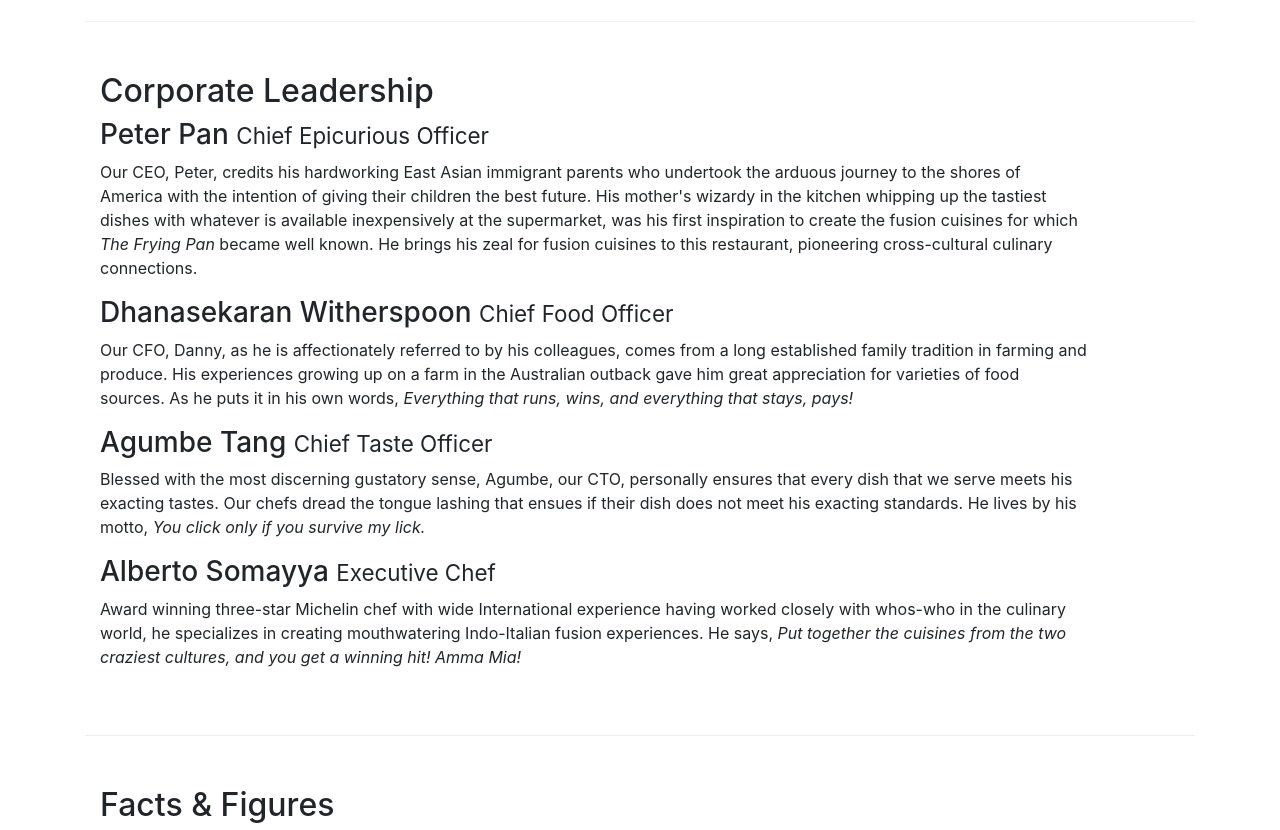
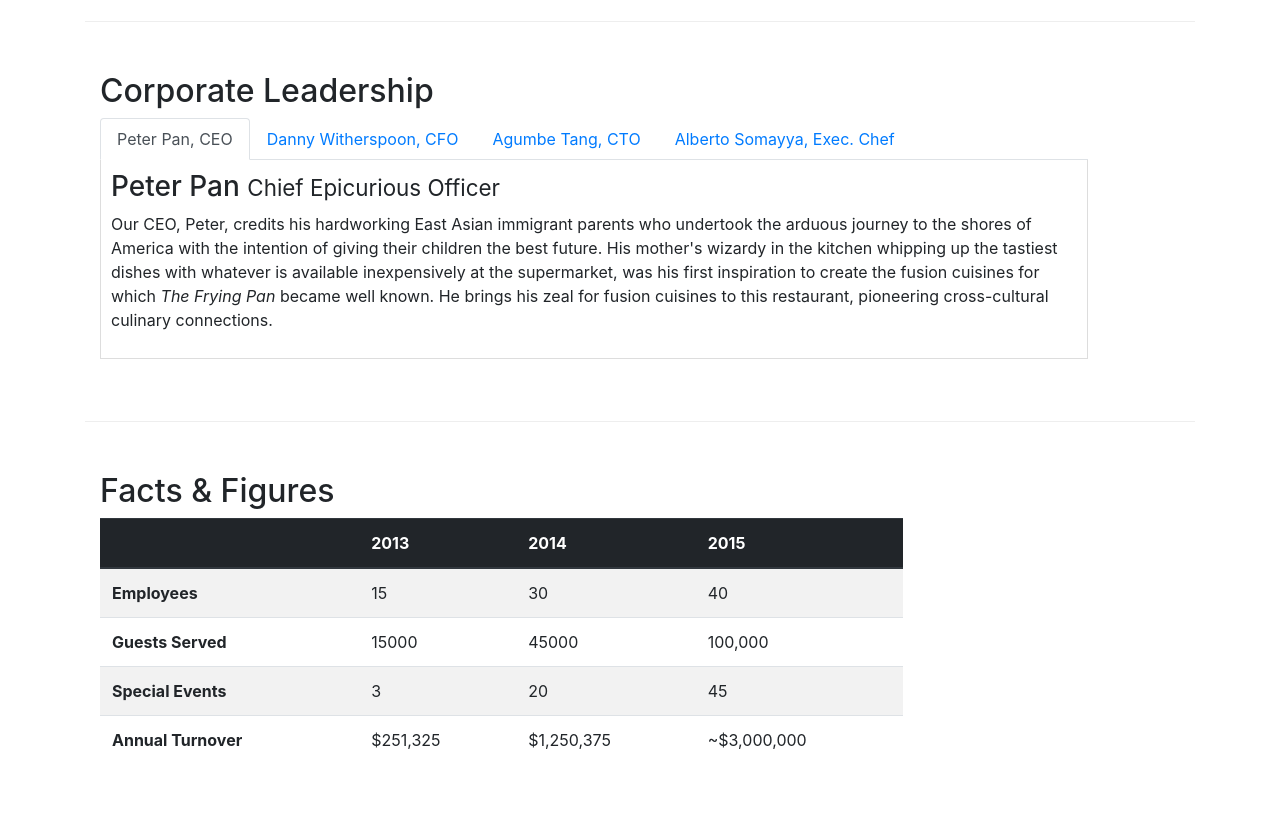
Before and after one commit to Suhana2268/Project-Restuarant-confusion, a website: page aboutus.html in a window 1280 px wide. Shown: the part 950-1780 px from the top of the page. Drawn offline with nearby package versions, Linux system fonts and the light colour scheme.

Commit message:
nav-tabs commit

```diff
--- a/aboutus.html
+++ b/aboutus.html
@@ -6,7 +6,9 @@
     <meta charset="utf-8">
     <meta name="viewport" content="width=device-width, initial-scale=1, shrink-to-fit=no">
     <meta http-equiv="x-ua-compatible" content="ie=edge">
-
+    <script src="https://ajax.googleapis.com/ajax/libs/jquery/3.5.1/jquery.min.js"></script>
+    <script src="https://cdnjs.cloudflare.com/ajax/libs/popper.js/1.16.0/umd/popper.min.js"></script>
+    <script src="https://maxcdn.bootstrapcdn.com/bootstrap/4.5.0/js/bootstrap.min.js"></script>
     <!-- Bootstrap CSS -->
     <link rel="stylesheet" href="node_modules/bootstrap/dist/css/bootstrap.min.css">
     <link rel = "stylesheet" href = "node_modules/font-awesome/css/font-awesome.min.css">
@@ -103,14 +105,44 @@
         <div class = "row row-content">
             <div class = "col-12 col-sm-6 col-md-11">
                 <h2>Corporate Leadership</h2>
+                <ul class="nav nav-tabs">
+                    <li class="nav-item">
+                        <a class="nav-link active" href="#peter"
+                            role="tab" data-toggle="tab">Peter Pan, CEO</a>
+                    </li>
+                    <li class="nav-item">
+                        <a class="nav-link" href="#danny" role="tab"
+                            data-toggle="tab">Danny Witherspoon, CFO</a>
+                    </li>
+                    <li class="nav-item">
+                        <a class="nav-link" href="#agumbe"role="tab"
+                            data-toggle="tab">Agumbe Tang, CTO</a>
+                    </li>
+                    <li class="nav-item">
+                        <a class="nav-link" href="#alberto" role="tab"
+                            data-toggle="tab">Alberto Somayya, Exec. Chef</a>
+                    </li>
+                </ul>
+
+
+                <div class="tab-content">
+                    <div class="tab-pane fade show active" role="tabpanel" id="peter">
                         <h3>Peter Pan <small>Chief Epicurious Officer</small></h3>
                         <p class = "d-none d-sm-block">Our CEO, Peter, credits his hardworking East Asian immigrant parents who undertook the arduous journey to the shores of America with the intention of giving their children the best future. His mother's wizardy in the kitchen whipping up the tastiest dishes with whatever is available inexpensively at the supermarket, was his first inspiration to create the fusion cuisines for which <em>The Frying Pan</em> became well known. He brings his zeal for fusion cuisines to this restaurant, pioneering cross-cultural culinary connections.</p>
+                    </div>
+                    <div class = "tab-pane fade" role = "tabpanel" id = "danny">
                         <h3>Dhanasekaran Witherspoon <small>Chief Food Officer</small></h3>
                         <p class = "d-none d-sm-block">Our CFO, Danny, as he is affectionately referred to by his colleagues, comes from a long established family tradition in farming and produce. His experiences growing up on a farm in the Australian outback gave him great appreciation for varieties of food sources. As he puts it in his own words, <em>Everything that runs, wins, and everything that stays, pays!</em></p>
+                    </div>
+                    <div role = "tabpanel" class = "tab-pane fade" id = "agumbe">
                         <h3>Agumbe Tang <small>Chief Taste Officer</small></h3>
                         <p class = "d-none d-sm-block">Blessed with the most discerning gustatory sense, Agumbe, our CTO, personally ensures that every dish that we serve meets his exacting tastes. Our chefs dread the tongue lashing that ensues if their dish does not meet his exacting standards. He lives by his motto, <em>You click only if you survive my lick.</em></p>
+                    </div>
+                    <div role = "tabpanel" class = "tab-pane fade" id = "alberto">
                         <h3>Alberto Somayya <small>Executive Chef</small></h3>
                         <p class = "d-none d-sm-block">Award winning three-star Michelin chef with wide International experience having worked closely with whos-who in the culinary world, he specializes in creating mouthwatering Indo-Italian fusion experiences. He says, <em>Put together the cuisines from the two craziest cultures, and you get a winning hit! Amma Mia!</em></p>
+                    </div>
+                </div>
             </div>
        </div>
        <div class="row row-content">
@@ -202,6 +234,7 @@
         </div>
     </footer>
 
+
 </body>
 
 </html>
--- a/css/styles.css
+++ b/css/styles.css
@@ -37,3 +37,9 @@ body {
     background-color: rgb(248, 183, 61);
     color: black;
 }
+.tab-content {
+    border-left: 1px solid #ddd;
+    border-right: 1px solid #ddd;
+    border-bottom: 1px solid #ddd;
+    padding: 10px;
+}
```
Also changed, not shown: index.html (+3 -0 lines). Lines whose indentation alone changed are shown as unchanged.
